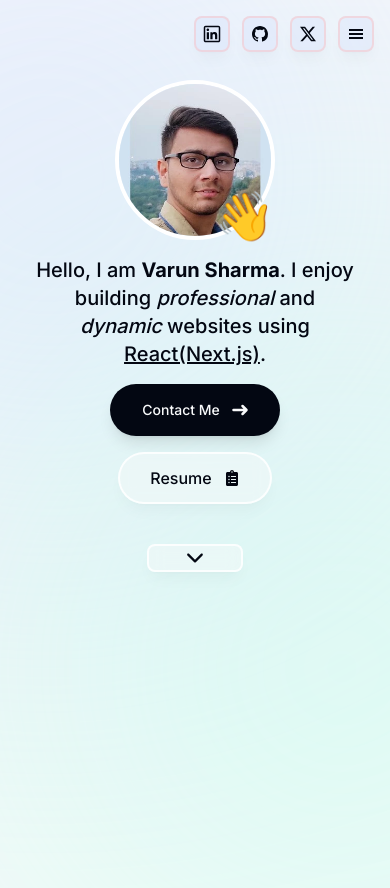
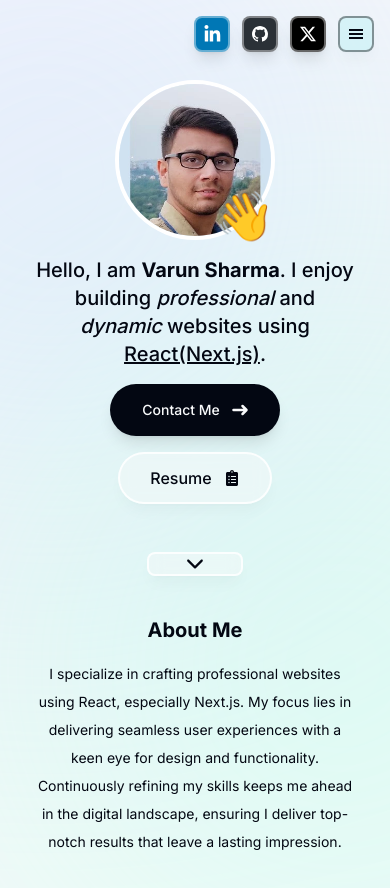
Before and after one commit to V4run-Sharma/portfolio, a Next.js app: page / in a window 390 px wide. Before the commit the page ends 844 px from the top, so only its background shows below. Built offline with nearby package versions, Linux system fonts and the light colour scheme.

Commit message:
Update styles and about components

```diff
--- a/app/globals.css
+++ b/app/globals.css
@@ -1,3 +1,16 @@
 @tailwind base;
 @tailwind components;
 @tailwind utilities;
+
+/* Hide scrollbar for Chrome, Safari and Opera */
+*::-webkit-scrollbar {
+    display: none;
+}
+
+/* Hide scrollbar for IE, Edge and Firefox */
+* {
+    -ms-overflow-style: none;
+    /* IE and Edge */
+    scrollbar-width: none;
+    /* Firefox */
+}
--- a/app/page.tsx
+++ b/app/page.tsx
@@ -1,11 +1,13 @@
+import Intro from "@/components/intro";
 import HeroPullUp from "@/components/hero-pull-up";
-import Intro from "@/components/intro";
+import About from "@/components/about";
 
 export default function Home() {
   return (
     <main className="flex flex-col justify-center items-center sm:gap-y-12 gap-y-6 sm:pt-28 p-8 pt-20">
       <Intro />
       <HeroPullUp />
+      <About />
     </main>
   );
 }
--- /dev/null
+++ b/components/about.tsx
@@ -0,0 +1,28 @@
+"use client";
+
+import { motion } from "framer-motion";
+
+const About = () => {
+  return (
+    <section>
+      <motion.div
+        className="max-w-xl mt-4 sm:mt-0 flex flex-col gap-y-4"
+        initial={{ y: 100, opacity: 0 }}
+        animate={{ y: 0, opacity: 1 }}
+        transition={{
+          delay: 0.175,
+        }}>
+        <h1 className="sm:text-2xl text-xl font-bold text-center">About Me</h1>
+        <p className="text-center text-sm leading-loose sm:[word-spacing:0.25rem]">
+          I specialize in crafting professional websites using React, especially
+          Next.js. My focus lies in delivering seamless user experiences with a
+          keen eye for design and functionality. Continuously refining my skills
+          keeps me ahead in the digital landscape, ensuring I deliver top-notch
+          results that leave a lasting impression.
+        </p>
+      </motion.div>
+    </section>
+  );
+};
+
+export default About;
--- a/components/hero-pull-up.tsx
+++ b/components/hero-pull-up.tsx
@@ -16,7 +16,7 @@ const HeroPullUp = () => {
           stiffness: 250,
         }}>
         <Link href="#about">
-          <div className="mt-4 min-[402px]:mt-24 sm:mt-6 flex justify-center items-end sm:w-52 w-24 h-7 border-2 border-white border-opacity-80 bg-gray-50 bg-opacity-40 shadow-lg shadow-black/[0.03] backdrop-blur-[0.5rem] rounded-lg sm:hover:h-24 sm:transition-all">
+          <div className="flex mt-6 sm:mt-0 justify-center items-center sm:w-[12rem] w-24 sm:h-12 h-6 border-2 border-white border-opacity-80 bg-gray-50 bg-opacity-40 shadow-lg shadow-black/[0.03] backdrop-blur-[0.5rem] rounded-lg sm:hover:w-[24rem] sm:transition-all sm:duration-300">
             <IoIosArrowDown size={24} />
           </div>
         </Link>
--- a/components/mobile-menu.tsx
+++ b/components/mobile-menu.tsx
@@ -7,7 +7,7 @@ import { motion } from "framer-motion";
 
 import { GiHamburgerMenu } from "react-icons/gi";
 import { BsGithub, BsTwitterX } from "react-icons/bs";
-import { LiaLinkedin } from "react-icons/lia";
+import { LiaLinkedin, LiaLinkedinIn } from "react-icons/lia";
 
 import { links } from "@/lib/data";
 import { BiX } from "react-icons/bi";
@@ -22,9 +22,9 @@ const MobileMenu = () => {
         transition={{
           delay: -0.05,
         }}
-        className={`fixed top-4 right-40 z-10 p-1 border-2 border-[#ffb7b7] border-opacity-40 bg-[#c6d4ff] bg-opacity-20 shadow-lg shadow-black/[0.03] backdrop-blur-[10rem] rounded-lg active:scale-110 transition`}>
+        className={`fixed top-4 right-40 z-10 p-1 border-2 border-white border-opacity-40 bg-[#0077b5] shadow-lg shadow-black/[0.1] rounded-lg`}>
         <a href="https://linkedin.com/in/varunsharmao2" target="_blank">
-          <LiaLinkedin color="#030712" size={24} />
+          <LiaLinkedinIn color="white" size={24} />
         </a>
       </motion.div>
       <motion.div
@@ -33,9 +33,9 @@ const MobileMenu = () => {
         transition={{
           delay: -0.2,
         }}
-        className={`fixed top-4 right-28 z-10 p-2 border-2 border-[#ffb7b7] border-opacity-40 bg-[#c6d4ff] bg-opacity-20 shadow-lg shadow-black/[0.03] backdrop-blur-[10rem] rounded-lg active:scale-110 transition`}>
+        className={`fixed top-4 right-28 z-10 p-2 border-2 border-white border-opacity-40 bg-[#2b3137] shadow-lg shadow-black/[0.1] rounded-lg`}>
         <a href="https://github.com/V4run-Sharma" target="_blank">
-          <BsGithub color="#030712" size={16} />
+          <BsGithub color="#030712" size={16} fill="white" />
         </a>
       </motion.div>
       <motion.div
@@ -44,9 +44,9 @@ const MobileMenu = () => {
         transition={{
           delay: -0.35,
         }}
-        className={`fixed top-4 right-16 z-10 p-2 border-2 border-[#ffb7b7] border-opacity-40 bg-[#c6d4ff] bg-opacity-20 shadow-lg shadow-black/[0.03] backdrop-blur-[10rem] rounded-lg active:scale-110 transition`}>
+        className={`fixed top-4 right-16 z-10 p-2 border-2 border-white border-opacity-40 bg-black shadow-lg shadow-black/[0.1] backdrop-blur-[10rem] rounded-lg`}>
         <a href="https://twitter.com/V4runSharma" target="_blank">
-          <BsTwitterX color="#030712" size={16} />
+          <BsTwitterX color="#030712" size={16} fill="white" />
         </a>
       </motion.div>
       <motion.div
@@ -58,7 +58,7 @@ const MobileMenu = () => {
         onClick={() => setIsOpen(!isOpen)}
         className={`fixed top-4 right-4 z-10 ${
           isOpen ? "p-1" : "p-2"
-        } border-2 border-[#ffb7b7] border-opacity-40 bg-[#c6d4ff] bg-opacity-20 shadow-lg shadow-black/[0.03] backdrop-blur-[10rem] rounded-lg active:scale-110 transition`}>
+        } border-2 border-black border-opacity-40 bg-[#d0f2f7] bg-opacity-80 shadow-lg shadow-black/[0.03] backdrop-blur-[10rem] rounded-lg`}>
         {isOpen ? (
           <BiX color="#030712" size={24} />
         ) : (
@@ -67,7 +67,7 @@ const MobileMenu = () => {
       </motion.div>
       {isOpen ? (
         <motion.nav
-          className="fixed top-16 right-4 z-10 border-2 px-4 border-[#ffb7b7] border-opacity-40 bg-gray-50 bg-opacity-60 shadow-lg shadow-black/[0.03] backdrop-blur-[2rem] rounded-lg"
+          className="fixed top-16 right-4 z-10 border-2 px-4 border-white border-opacity-40 bg-[#d0f2f7] bg-opacity-80 shadow-lg shadow-gray-500/[0.3] backdrop-blur-[3rem] rounded-lg"
           initial={{ y: -100, scaleY: 0, opacity: 0 }}
           animate={{ y: 0, scaleY: 1, opacity: 1 }}>
           <ul>
```
